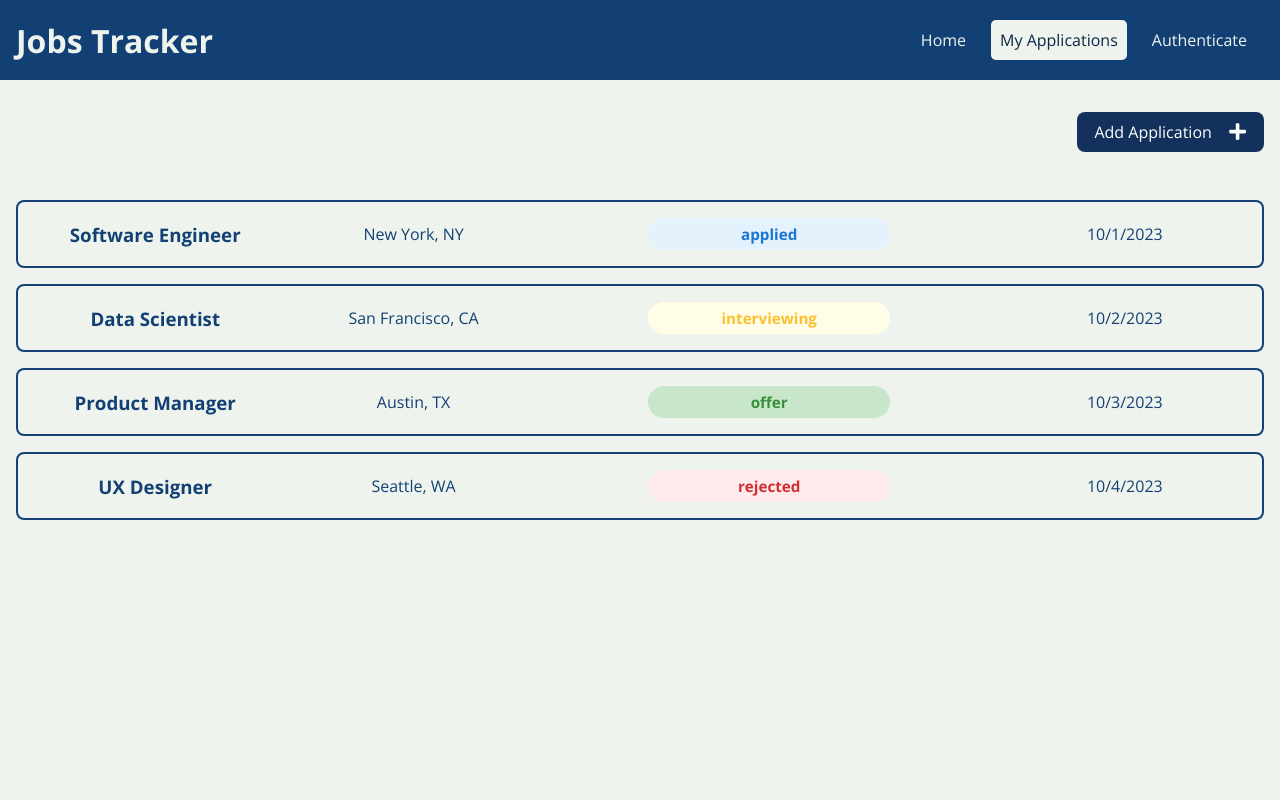
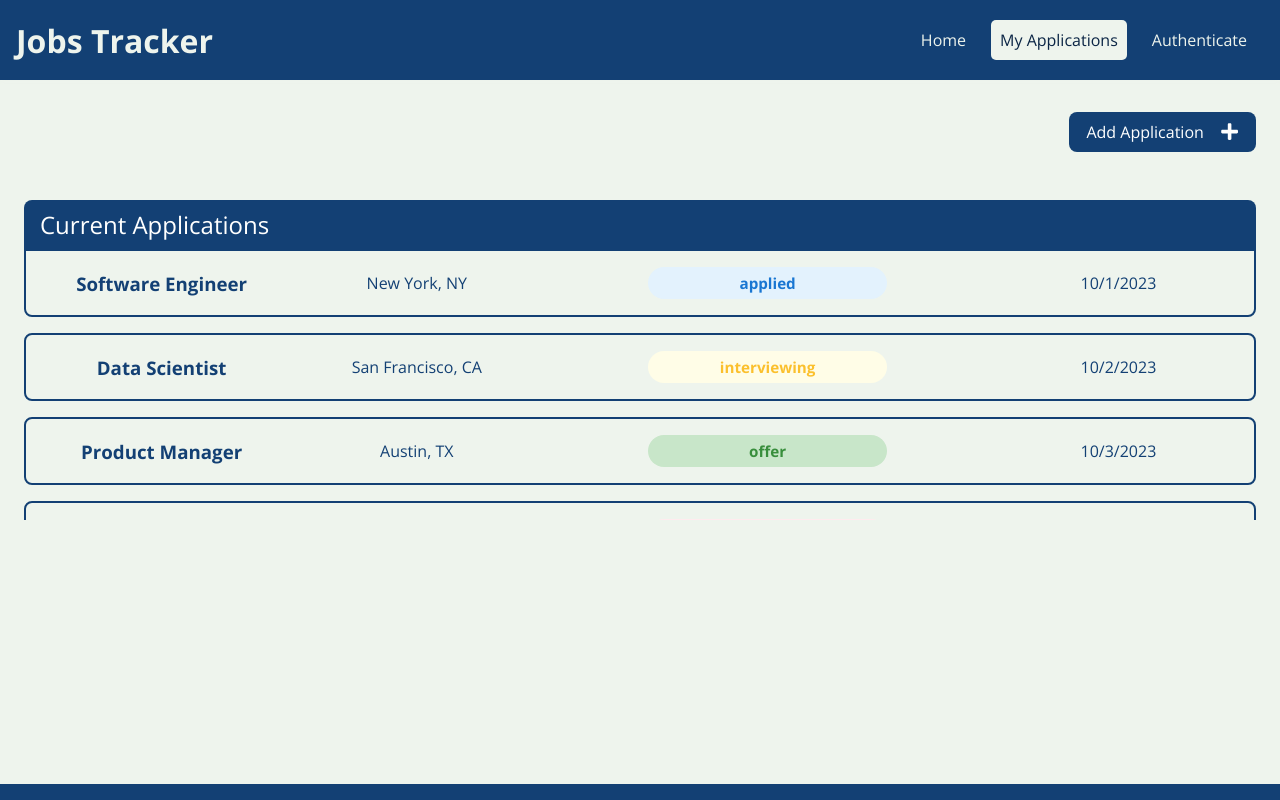
Before and after one commit to FedericoPiazzolla/job-tracker-mern, a React (Vite) app in the folder client/: page /u1/jobs in a window 1280 px wide. Built offline with nearby package versions, Linux system fonts and the light colour scheme.

Commit message:
add: mediaquey for mobile first in UsersJobs .css and JobCard.css

```diff
--- a/client/src/jobs/components/style/JobCard.css
+++ b/client/src/jobs/components/style/JobCard.css
@@ -5,11 +5,17 @@
   width: 100%;
   padding: 1rem;
   border-radius: 0.5rem;
-  background-color: light;
   border: 2px solid var(--primary-color);
   margin-bottom: 1rem;
   gap: 0.7rem;
+  background: var(--background-color);
   color: var(--primary-color);
+}
+
+.user-jobs__item:first-child {
+  background: var(--background-color);
+  color: var(--primary-color);
+  border-radius: 0 0 0.5rem 0.5rem;
 }
 
 .user-jobs__item > * {
--- a/client/src/jobs/pages/UsersJobs.jsx
+++ b/client/src/jobs/pages/UsersJobs.jsx
@@ -59,19 +59,25 @@ const DUMMY_JOBS = [
 ];
 
 const UsersJobs = () => {
+  const hasApplications = DUMMY_JOBS.length > 0;
+
   return (
     <div className="user-jobs">
       <div className="user-jobs__header">
         <NavLink to="/jobs/u1/new" className="user-jobs__add-button">
-          Add Application{" "}
+          Add Application
           <span>
             <FaPlus />
           </span>
         </NavLink>
       </div>
       <ul className="user-jobs__list">
+        {hasApplications ? (
+          <>
+            <li className="user-jobs__list-title">Current Applications</li>
             {DUMMY_JOBS.map((job) => (
               <JobCard
+                key={job.id}
                 id={job.id}
                 title={job.title}
                 location={job.location}
@@ -79,6 +85,13 @@ const UsersJobs = () => {
                 date={job.date}
               />
             ))}
+          </>
+        ) : (
+          <li className="user-jobs__empty">
+            No applications found. Click <b>Add Application</b> to create your
+            first one!
+          </li>
+        )}
       </ul>
     </div>
   );
--- a/client/src/jobs/pages/style/UsersJobs.css
+++ b/client/src/jobs/pages/style/UsersJobs.css
@@ -2,6 +2,11 @@
   background-color: var(--background-color);
   margin-top: 5rem;
   height: calc(100vh - 5rem);
+  width: 100%;
+  max-width: 100vw;
+  margin: 0 auto;
+  padding: 1rem 0.5rem;
+  box-sizing: border-box;
 }
 
 .user-jobs__header {
@@ -13,13 +18,37 @@
   color: var(--primary-color);
 }
 
+.user-jobs__header h2 {
+  padding: 0.5rem 1rem;
+  background-color: var(--primary-color);
+  color: white;
+  border-radius: 0.5rem;
+  font-size: 1.2rem;
+  text-align: center;
+  margin: 0 0 1rem 0;
+}
+
+/* Solo la list-title */
+.user-jobs__list-title {
+  padding: 0.5rem 1rem;
+  background-color: var(--primary-color);
+  color: white;
+  border-radius: 0.5rem 0.5rem  0 0 ;
+  font-size: 1.2rem;
+  text-align: center;
+  margin: 0;
+}
+.user-jobs__list-title + .user-jobs__item {
+  border-radius: 0 0 .5rem .5rem;
+}
+
 .user-jobs__add-button {
   display: flex;
   align-items: center;
   justify-content: center;
   gap: 0.5rem;
   padding: 0.5rem 1rem;
-  background-color: var(--secondary-color);
+  background-color: var(--primary-color);
   color: white;
   border-radius: 0.5rem;
   cursor: pointer;
@@ -45,31 +74,45 @@
   color: var(--primary-color);
 }
 
+/* Lista candidature */
 .user-jobs__list {
   list-style: none;
-  padding: 1rem;
+  padding: 1rem 0;
   margin: 0;
   max-height: 21rem;
   overflow-y: scroll;
   position: relative;
   scrollbar-width: auto;
-  scrollbar-color: var(--primary-color);
+  scrollbar-color: var(--primary-color) #e0e0e0;
 }
 
-/* Chrome, Edge, Safari */
+/* Scrollbar Chrome, Edge, Safari */
 .user-jobs__list::-webkit-scrollbar {
-  width: .4rem;
+  width: 0.8rem;
   background: #e0e0e0;
 }
 .user-jobs__list::-webkit-scrollbar-thumb {
   background: var(--primary-color);
   border-radius: 1rem;
+  border: 2px solid #e0e0e0;
 }
 .user-jobs__list::-webkit-scrollbar-track {
-  background: var(--background-color);
+  background: #e0e0e0;
 }
 
-@media (min-width: 768px) {
+/* Messaggio nessuna candidatura */
+.user-jobs__empty {
+  padding: 2rem 1rem;
+  text-align: center;
+  color: var(--primary-color);
+  background: #f8f8f8;
+  border-radius: 0.5rem;
+  font-size: 1.1rem;
+  margin: 2rem 0;
+}
+
+/* Desktop/tablet: header in riga */
+@media (min-width: 600px) {
   .user-jobs__header {
     flex-direction: row;
     align-items: center;
@@ -82,4 +125,16 @@
     max-width: none;
     margin: 0;
   }
+  .user-jobs__list-title {
+    font-size: 1.5rem;
+    text-align: left;
+    margin: 0;
+  }
+  .user-jobs__list-title + .user-jobs__item {
+    border-radius: 0 0 0.5rem 0.5rem;
+    margin-top: 0;
+  }
+  .user-jobs__list {
+    padding: 1rem;
+  }
 }
```
Lines whose indentation alone changed are shown as unchanged.
